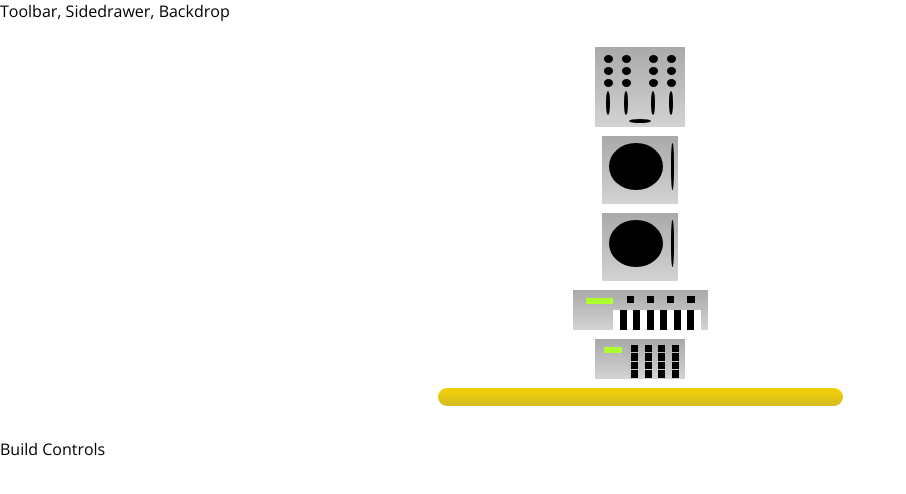
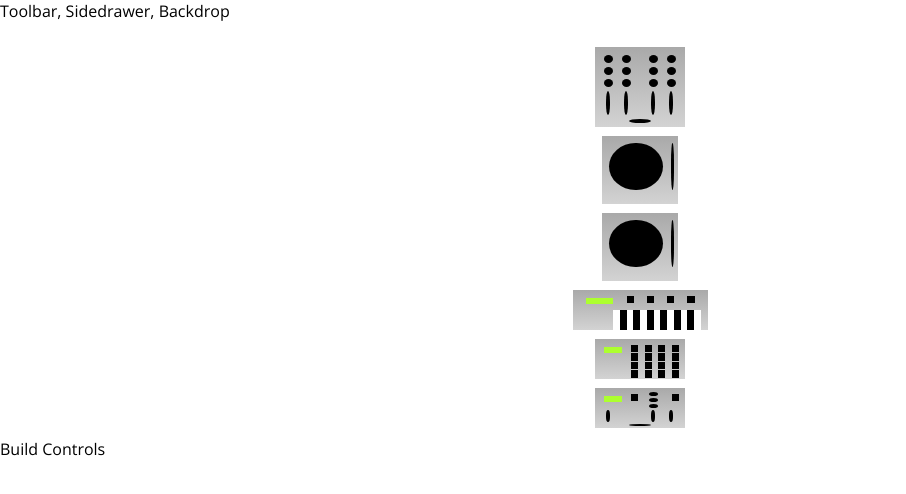
Before and after one commit to ThomasHAOD/digital-performance-setup-builder, a React (Create React App) app: page / in a window 1280 px wide. Shown: the top 494 px of the page, without its empty margins (0-906 px from the left). Built offline with nearby package versions, Linux system fonts and the light colour scheme.

Commit message:
css fx-module finished

```diff
--- a/src/components/DigitalSetup/DigitalGadgets/DigitalGadgets.js
+++ b/src/components/DigitalSetup/DigitalGadgets/DigitalGadgets.js
@@ -67,6 +67,7 @@ class DigitalGadgets extends Component {
             <div className={classes.WhiteKey4}></div>
             <div className={classes.BlackKey4}></div>
             <div className={classes.WhiteKey5}></div>
+            <div className={classes.DrumPad4}></div>
             <div className={classes.BlackKey5}></div>
             <div className={classes.WhiteKey6}></div>
             <div className={classes.BlackKey6}></div>
@@ -80,7 +81,18 @@ class DigitalGadgets extends Component {
         );
         break;
       case "fx-module":
-        gadget = <div className={classes.Cheese}></div>;
+        gadget = (
+          <div className={classes.FXModule}>
+            <div className={classes.Screen}></div>
+            <div className={classes.DrumPad1}></div>
+            <div className={classes.DrumPad4}></div>
+            <div className={classes.Fader3}></div>
+            <div className={classes.Fader4}></div>
+            <div className={classes.Knobs3}></div>
+            <div className={classes.Fader1}></div>
+            <div className={classes.CrossFader}></div>
+          </div>
+        );
         break;
       default:
         gadget = null;
--- a/src/components/DigitalSetup/DigitalGadgets/DigitalGadgets.module.css
+++ b/src/components/DigitalSetup/DigitalGadgets/DigitalGadgets.module.css
@@ -315,12 +315,12 @@
   background: white;
 }
 
-.Cheese {
-  width: 90%;
-  height: 4.5%;
+.FXModule {
+  height: 10%;
+  width: 20%;
+  background: linear-gradient(darkgrey, lightgrey);
   margin: 2% auto;
-  background: linear-gradient(#f4d004, #d6bb22);
-  border-radius: 20px;
+  position: relative;
 }
 
 .DrumMachine {
```
